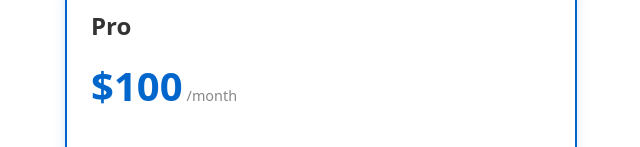
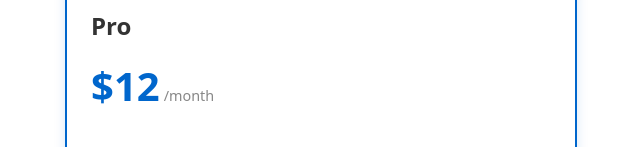
Before and after one commit to acampb/devinator, a React (Vite) app: page / in a window 1280 px wide. Both pictures are taken after a click on the button "Pricing". Shown: the part 645-792 px from the top of the page, without its empty margins (319-959 px from the left). Built offline with nearby package versions, Linux system fonts and the light colour scheme.

Commit message:
fix(pricing): update Pro tier price from $100 to $12/month

```diff
--- a/src/Pricing.tsx
+++ b/src/Pricing.tsx
@@ -29,7 +29,7 @@
           <div className="badge">Most Popular</div>
           <h2>Pro</h2>
           <div className="price">
-            <span className="amount">$100</span>
+            <span className="amount">$12</span>
             <span className="period">/month</span>
           </div>
           <ul className="features">
```
